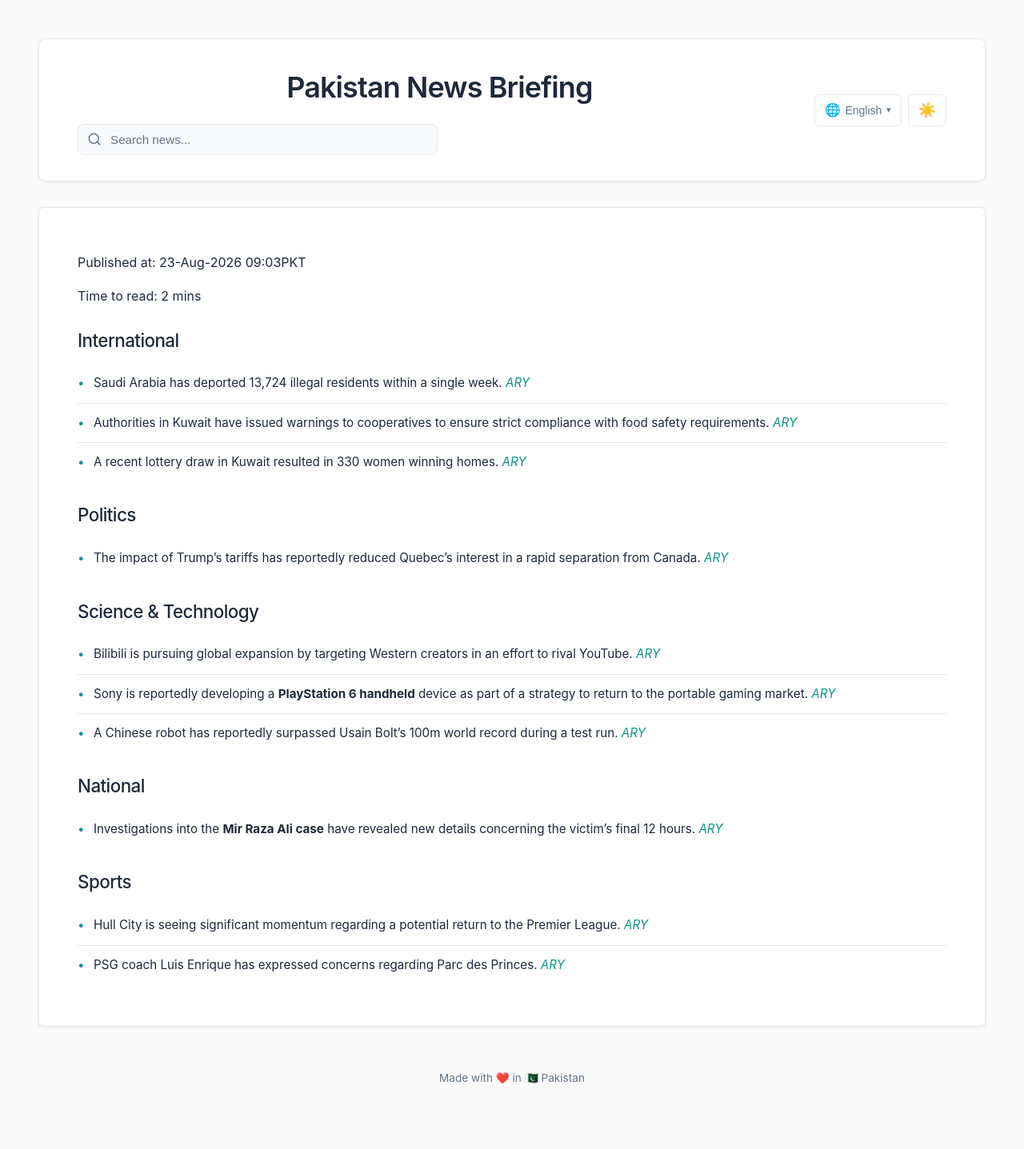
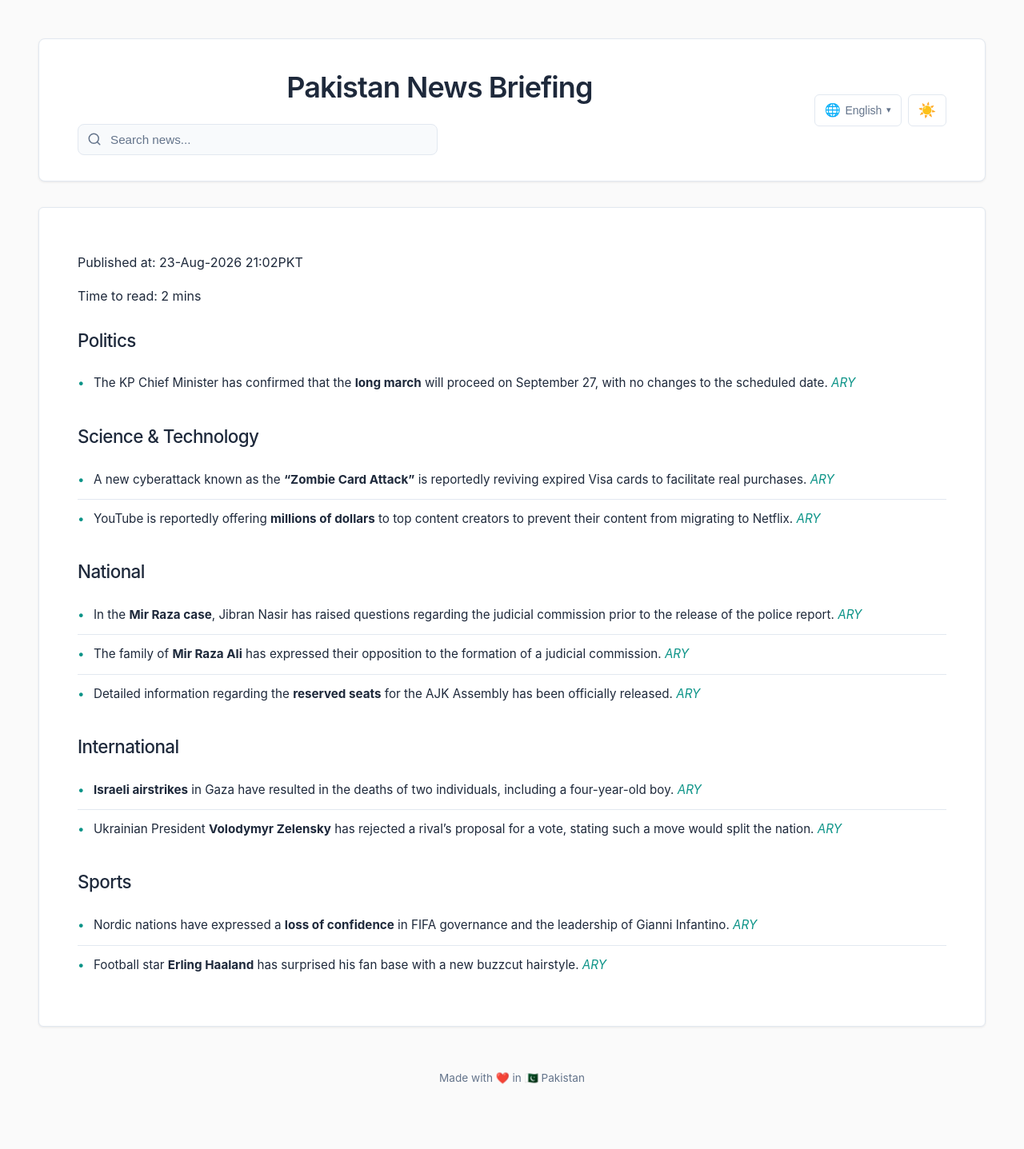
Before and after one commit to zsubzwary/news, a Jekyll site: the page built from en/index.md, in a window 1280 px wide. Shown: the whole page at 80% size. Built offline with Jekyll 4.4.1, drawn with Linux system fonts in a browser that asks for light colours; some web fonts are replaced; comment, search, counter and statistics services are not loaded.

Commit message:
DateTime; 2026-08-23T16:02:45.084Z

```diff
--- a/en/index.md
+++ b/en/index.md
@@ -4,26 +4,26 @@ title: Pakistan News Briefing
 lang: en
 ---
 
-Published at: 23-Aug-2026 09:03PKT
+Published at: 23-Aug-2026 21:02PKT
 
 Time to read: 2 mins
 
-### International
-- Saudi Arabia has deported 13,724 illegal residents within a single week. *[ARY](https://arynews.tv/saudi-arabia-deports-13724-illegal-residents-in-a-week)*
-- Authorities in Kuwait have issued warnings to cooperatives to ensure strict compliance with food safety requirements. *[ARY](https://arynews.tv/kuwait-warns-cooperatives-to-comply-with-food-safety-requirements)*
-- A recent lottery draw in Kuwait resulted in 330 women winning homes. *[ARY](https://arynews.tv/330-women-win-homes-in-kuwait-lottery-draw)*
-
 ### Politics
-- The impact of Trump's tariffs has reportedly reduced Quebec's interest in a rapid separation from Canada. *[ARY](https://arynews.tv/hit-by-trump-tariffs-quebec-loses-appetite-for-quick-separation-from-canada)*
+- The KP Chief Minister has confirmed that the **long march** will proceed on September 27, with no changes to the scheduled date. *[ARY](https://arynews.tv/long-march-will-be-held-on-september-27-no-change-in-date-kp-cm)*
 
 ### Science & Technology
-- Bilibili is pursuing global expansion by targeting Western creators in an effort to rival YouTube. *[ARY](https://arynews.tv/bilibili-global-expansion-targets-creators-to-rival-youtube)*
-- Sony is reportedly developing a **PlayStation 6 handheld** device as part of a strategy to return to the portable gaming market. *[ARY](https://arynews.tv/playstation-6-handheld-in-works)*
-- A Chinese robot has reportedly surpassed Usain Bolt's 100m world record during a test run. *[ARY](https://arynews.tv/chinese-robot-beats-usain-bolts-100m-world-record-in-test-run)*
+- A new cyberattack known as the **"Zombie Card Attack"** is reportedly reviving expired Visa cards to facilitate real purchases. *[ARY](https://arynews.tv/zombie-card-attack-revives-expired-visa-cards-for-real-purchases)*
+- YouTube is reportedly offering **millions of dollars** to top content creators to prevent their content from migrating to Netflix. *[ARY](https://arynews.tv/youtube-offers-top-creators-millions-to-keep-content-off-netflix)*
 
 ### National
-- Investigations into the **Mir Raza Ali case** have revealed new details concerning the victim's final 12 hours. *[ARY](https://arynews.tv/mir-ali-raza-case-investigation-reveals-how-mir-raza-spent-his-final-12-hours)*
+- In the **Mir Raza case**, Jibran Nasir has raised questions regarding the judicial commission prior to the release of the police report. *[ARY](https://arynews.tv/mir-raza-case-jibran-nasir-questions-judicial-commission-before-police-report)*
+- The family of **Mir Raza Ali** has expressed their opposition to the formation of a judicial commission. *[ARY](https://arynews.tv/mir-raza-alis-family-opposes-formation-of-judicial-commission)*
+- Detailed information regarding the **reserved seats** for the AJK Assembly has been officially released. *[ARY](https://arynews.tv/ajk-assembly-reserved-seats-details-released)*
+
+### International
+- **Israeli airstrikes** in Gaza have resulted in the deaths of two individuals, including a four-year-old boy. *[ARY](https://arynews.tv/israeli-airstrikes-in-gaza-kill-two-people)*
+- Ukrainian President **Volodymyr Zelensky** has rejected a rival's proposal for a vote, stating such a move would split the nation. *[ARY](https://arynews.tv/volodymyr-zelensky-rejects-rivals-call-for-vote)*
 
 ### Sports
-- Hull City is seeing significant momentum regarding a potential return to the Premier League. *[ARY](https://arynews.tv/hull-city-in-dreamland-on-premier-league-return)*
-- PSG coach Luis Enrique has expressed concerns regarding Parc des Princes. *[ARY](https://arynews.tv/psg-coach-luis-enrique-worried-about-parc-des-princes)*
+- Nordic nations have expressed a **loss of confidence** in FIFA governance and the leadership of Gianni Infantino. *[ARY](https://arynews.tv/nordic-nations-say-they-have-lost-confidence-in-infantino-and-fifa-governance)*
+- Football star **Erling Haaland** has surprised his fan base with a new buzzcut hairstyle. *[ARY](https://arynews.tv/erling-haaland-surprises-fans-with-new-buzzcut)*
```
